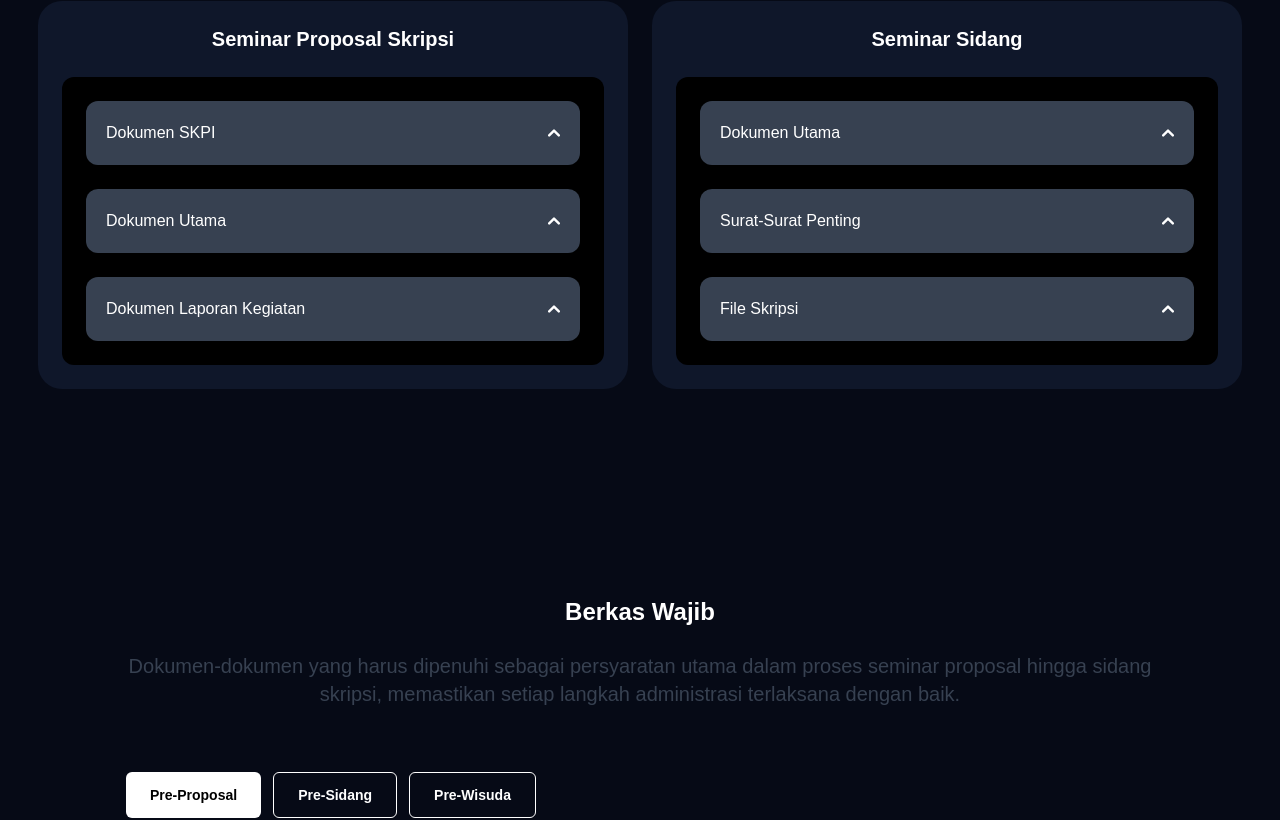
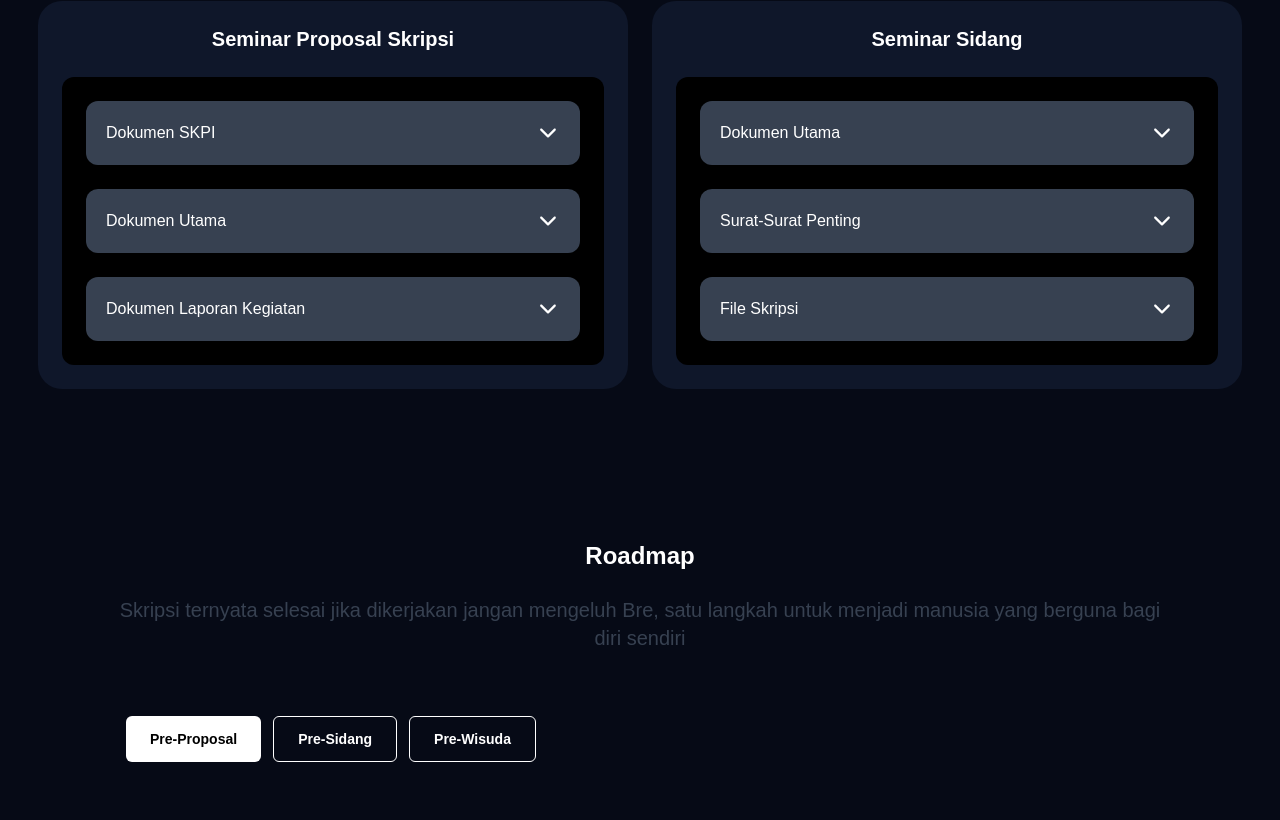
Before and after one commit to belum-ada-nama/Panduan-skripsi, a React (Vite) app: page / in a window 1280 px wide. Shown: the part 1080-1900 px from the top of the page. Built offline with nearby package versions, Linux system fonts and the light colour scheme.

Commit message:
feat: update assets and improve component structure for better performance and readability

```diff
--- a/src/components/AccordionBerkas.tsx
+++ b/src/components/AccordionBerkas.tsx
@@ -1,4 +1,5 @@
 import { useState, useRef } from "react";
+import { IoIosArrowDown } from "react-icons/io";
 
 interface AccordionProps {
   syarats: { category: string; listSyarat: string[] };
@@ -25,22 +26,7 @@ const AccordionBerkas: React.FC<AccordionProps> = ({ syarats }) => {
             aria-controls={`accordion-collapse-body`}
           >
             <span className="mr-3">{syarats.category}</span>
-            <svg
-              data-accordion-icon
-              className={`w-3 h-3 shrink-0 transition-transform ${openIndex === 0 ? "rotate-180" : ""}`}
-              aria-hidden="true"
-              xmlns="http://www.w3.org/2000/svg"
-              fill="none"
-              viewBox="0 0 10 6"
-            >
-              <path
-                stroke="currentColor"
-                strokeLinecap="round"
-                strokeLinejoin="round"
-                strokeWidth="2"
-                d="M9 5 5 1 1 5"
-              />
-            </svg>
+            <IoIosArrowDown size={24}/>
           </button>
         </h2>
         <div
--- a/src/components/Hero.tsx
+++ b/src/components/Hero.tsx
@@ -1,26 +1,29 @@
-import { useState, useEffect } from "react";
-
+import React, { useState, useEffect } from "react";
 import iconLogo from "../assets/logo.svg";
-
 import Button from "./Button";
 
+interface HeroProps {
+  scrollToSection: (ref: React.RefObject<HTMLDivElement>) => void;
+  section1Ref: React.RefObject<HTMLDivElement>; // Terima ref untuk SectionFileSyarat
+  section2Ref: React.RefObject<HTMLDivElement>; // Terima ref untuk SectionToolsHelper
+}
 
-function Hero() {
+const Hero = ({ scrollToSection, section1Ref, section2Ref }: HeroProps) => {
   const [isVisible, setIsVisible] = useState(false);
-
 
   useEffect(() => {
     setIsVisible(true);
   }, []);
 
   return (
-    <div className="w-full text-white px-6 sm:px-10 lg:px-20 lg:pb-[186px] ">
+    <div className="w-full text-white px-6 sm:px-10 lg:px-20 lg:pb-[186px]">
       {/* Logo Section */}
       <div
-        className={`flex justify-center transition-opacity duration-1000 border-b-2 relative ${isVisible ? "opacity-100" : "opacity-0"
-          }`}
+        className={`flex justify-center transition-opacity duration-1000 border-b-2 relative ${
+          isVisible ? "opacity-100" : "opacity-0"
+        }`}
       >
-        <img src={iconLogo} alt="Logo" className="w-36 h-36 " />
+        <img src={iconLogo} alt="Logo" className="w-36 h-36" />
         <div className="absolute bottom-0 right-0 p-2 rounded-tl-lg">
           <span>Sabtu, 13 Januari 2025</span>
         </div>
@@ -28,25 +31,17 @@ function Hero() {
 
       {/* Main Content Section */}
       <div
-        className={`flex flex-col items-center justify-center  lg:space-y-0 transition-all duration-1000 ${isVisible ? "opacity-100 translate-x-0" : "opacity-0 translate-x-10"
-          }`}
+        className={`flex flex-col items-center justify-center lg:space-y-0 transition-all duration-1000 ${
+          isVisible ? "opacity-100 translate-x-0" : "opacity-0 translate-x-10"
+        }`}
       >
-        <div className="container mx-auto p-4 text-center ">
+        <div className="container mx-auto p-4 text-center">
           {/* Title Section */}
           <div className="space-y-4">
-            <span className="block py-6 text-lg sm:text-xl ">
-              PANDUAN SKRIPSI
-            </span>
-            <h1 className="text-3xl sm:text-4xl md:text-5xl font-bold">
-              TEKNIK INFORMATIKA
-            </h1>
-            <h1 className="text-3xl sm:text-4xl md:text-5xl font-bold">
-              UNIVERSITAS NUSAPUTRA
-            </h1>
-            <h1 className="text-3xl sm:text-4xl md:text-5xl font-bold">
-              SUKABUMI
-            </h1>
-
+            <span className="block py-6 text-lg sm:text-xl">PANDUAN SKRIPSI</span>
+            <h1 className="text-3xl sm:text-4xl md:text-5xl font-bold">TEKNIK INFORMATIKA</h1>
+            <h1 className="text-3xl sm:text-4xl md:text-5xl font-bold">UNIVERSITAS NUSAPUTRA</h1>
+            <h1 className="text-3xl sm:text-4xl md:text-5xl font-bold">SUKABUMI</h1>
           </div>
 
           {/* Description */}
@@ -56,19 +51,17 @@ function Hero() {
 
           {/* Button Section */}
           <div className="space-x-2 flex justify-center mt-14">
-
             <Button
               variant="primary"
               size="small"
-
-
+              onClick={() => scrollToSection(section1Ref)} // Scroll ke SectionFileSyarat
             >
-
               Road Map
             </Button>
             <Button
               variant="secondary"
               size="small"
+              onClick={() => scrollToSection(section2Ref)}
             >
               Tools
             </Button>
@@ -77,6 +70,6 @@ function Hero() {
       </div>
     </div>
   );
-}
+};
 
 export default Hero;
--- a/src/components/SectionFileSyarat.tsx
+++ b/src/components/SectionFileSyarat.tsx
@@ -1,107 +1,117 @@
+import React, { forwardRef } from "react";
+import SectionTitle from "./SectionTitle";
+import AccordionBerkas from "./AccordionBerkas";
 
-import AccordionBerkas from "./AccordionBerkas";
-import SectionTitle from "./SectionTitle"
+interface SectionFileSyaratProps {
+  ref?: React.RefObject<HTMLDivElement>;
+}
+
 const berkasData = [
   {
-        category: 'Seminar Proposal Skripsi',
+    category: "Seminar Proposal Skripsi",
     data: [
       {
-                category: 'Dokumen SKPI',
+        category: "Dokumen SKPI",
         listSyarat: [
-                    'Laporan PKL',
-                    'Laporan KKN',
-                    'Minimal LoA SCP Riset jika Riset',
-                    'Bukti Minimal 10 bulan internship Jika Internship',
-                ]
+          "Laporan PKL",
+          "Laporan KKN",
+          "Minimal LoA SCP Riset jika Riset",
+          "Bukti Minimal 10 bulan internship Jika Internship",
+        ],
       },
       {
-                category: 'Dokumen Utama',
+        category: "Dokumen Utama",
         listSyarat: [
-                    'Proposal Skripsi Bab 1 sampai 3',
-                    'Lembar pengesahan seminar skripsi (Scan)',
-                    'Lembar persetujuan seminar skripsi',
-                    'Sample Data (Jika relevan dengan topik skripsi)',
-                ]
+          "Proposal Skripsi Bab 1 sampai 3",
+          "Lembar pengesahan seminar skripsi (Scan)",
+          "Lembar persetujuan seminar skripsi",
+          "Sample Data (Jika relevan dengan topik skripsi)",
+        ],
       },
       {
-                category: 'Dokumen Laporan Kegiatan',
+        category: "Dokumen Laporan Kegiatan",
         listSyarat: [
-                    'Minimal 3 SKPI Keahlian (Python, Mikrotik, AI, JS, Database, dsb.)',
-                    'Minimal 3 SKPI Umum (TKDA, Public Speaking, English, dsb.)',
-                    'Sertifikat Workshop dari Prodi & Luar Prodi',
-                    'Sertifikat Seminar Nasional dan Internasional (Prodi & Luar Prodi)',
-                ]
-            }
-        ]
+          "Minimal 3 SKPI Keahlian (Python, Mikrotik, AI, JS, Database, dsb.)",
+          "Minimal 3 SKPI Umum (TKDA, Public Speaking, English, dsb.)",
+          "Sertifikat Workshop dari Prodi & Luar Prodi",
+          "Sertifikat Seminar Nasional dan Internasional (Prodi & Luar Prodi)",
+        ],
+      },
+    ],
   },
   {
-        category: 'Seminar Sidang',
+    category: "Seminar Sidang",
     data: [
       {
-                category: 'Dokumen Utama',
+        category: "Dokumen Utama",
         listSyarat: [
-                    'Sertifikat Mabim (Masa Bimbingan Mahasiswa)',
-                    'Sertifikat Hakrab (Himpunan Akademik atau Organisasi Kemahasiswaan)',
-                    '4 SKPI Keahlian (Python, Mikrotik, AI, JS, Database, dsb.)',
-                    '4 SKPI Umum (TKDA, Public Speaking, English, dsb.)',
-                    'Sertifikat Workshop dari Prodi & Luar Prodi',
-                    'Sertifikat Seminar Nasional dan Internasional (Prodi & Luar Prodi)',
-                ]
+          "Sertifikat Mabim (Masa Bimbingan Mahasiswa)",
+          "Sertifikat Hakrab (Himpunan Akademik atau Organisasi Kemahasiswaan)",
+          "4 SKPI Keahlian (Python, Mikrotik, AI, JS, Database, dsb.)",
+          "4 SKPI Umum (TKDA, Public Speaking, English, dsb.)",
+          "Sertifikat Workshop dari Prodi & Luar Prodi",
+          "Sertifikat Seminar Nasional dan Internasional (Prodi & Luar Prodi)",
+        ],
       },
       {
-                category: 'Surat-Surat Penting',
+        category: "Surat-Surat Penting",
         listSyarat: [
-                    'Surat Penyerahan Buku Sumbangan dari BAU Universitas',
-                    'Surat Permohonan Sidang',
-                    'Surat Bebas Pinjaman Buku dari Perpustakaan',
-                    'Surat Pengajuan Judul Skripsi',
-                    'Surat Penunjukan Dosen Pembimbing Skripsi',
-                    'Surat Bukti Persetujuan Pembimbing untuk Ujian Sidang di TTD oleh pembimbing',
-                    'Surat Keterangan Bebas Akademik dan Administrasi',
-                ]
+          "Surat Penyerahan Buku Sumbangan dari BAU Universitas",
+          "Surat Permohonan Sidang",
+          "Surat Bebas Pinjaman Buku dari Perpustakaan",
+          "Surat Pengajuan Judul Skripsi",
+          "Surat Penunjukan Dosen Pembimbing Skripsi",
+          "Surat Bukti Persetujuan Pembimbing untuk Ujian Sidang di TTD oleh pembimbing",
+          "Surat Keterangan Bebas Akademik dan Administrasi",
+        ],
       },
       {
-                category: 'File Skripsi',
+        category: "File Skripsi",
         listSyarat: [
-                    'Softcopy Foto Berwarna (4x6, 3x4, 2x3)',
-                    'Fotocopy Ijazah SLTA yang Dilegalisir',
-                    'Lembar Persyaratan Sidang (KHS hingga semester akhir)',
-                    'Formulir Pendaftaran Sidang',
-                    'Kartu Bimbingan (minimal 8 kali bimbingan)',
-                    'Formulir Revisi Skripsi yang Ditandatangani Pembimbing',
-                    'Hard Cover Skripsi sebanyak 3 Rangkap berwarna biru',
-                    'CD Berisi Dokumen Skripsi',
-                    'Jurnal Penelitian Skripsi Minimal Sinta 4',
-                    'Manual Book (untuk aplikasi)',
-                ]
-            }
-        ]
-    }
+          "Softcopy Foto Berwarna (4x6, 3x4, 2x3)",
+          "Fotocopy Ijazah SLTA yang Dilegalisir",
+          "Lembar Persyaratan Sidang (KHS hingga semester akhir)",
+          "Formulir Pendaftaran Sidang",
+          "Kartu Bimbingan (minimal 8 kali bimbingan)",
+          "Formulir Revisi Skripsi yang Ditandatangani Pembimbing",
+          "Hard Cover Skripsi sebanyak 3 Rangkap berwarna biru",
+          "CD Berisi Dokumen Skripsi",
+          "Jurnal Penelitian Skripsi Minimal Sinta 4",
+          "Manual Book (untuk aplikasi)",
+        ],
+      },
+    ],
+  },
 ];
 
-
-function SectionFileSyarat() {
+const SectionFileSyarat = forwardRef<HTMLDivElement, SectionFileSyaratProps>((_, ref) => {
   return (
-        <div className="flex px-6 flex-col items-center py-[71px]">
+    <div ref={ref} className="flex px-6 flex-col items-center py-[71px]">
       <div className="text-center py-14 space-y-6 lg:w-[1051px]">
-                <SectionTitle title="Syarat Berkas" description="Dokumen-dokumen yang harus dipenuhi sebagai persyaratan utama dalam proses seminar proposal hingga sidang skripsi, memastikan setiap langkah administrasi terlaksana dengan baik." />
+        <SectionTitle
+          title="Syarat Berkas"
+          description="Dokumen-dokumen yang harus dipenuhi sebagai persyaratan utama dalam proses seminar proposal hingga sidang skripsi, memastikan setiap langkah administrasi terlaksana dengan baik."
+        />
       </div>
       <div className="lg:space-y-0 space-y-6 lg:flex gap-6">
         {berkasData.map((item) => (
           <ContainerSyarats key={item.category} category={item} />
         ))}
+      </div>
+    </div>
+  );
+});
 
-            </div>
+export default SectionFileSyarat;
 
-        </div>
-
-    )
+interface ContainerSyaratsProps {
+  category: {
+    category: string;
+    data: { category: string; listSyarat: string[] }[];
+  };
 }
 
-export default SectionFileSyarat
-
-
-function ContainerSyarats({ category }: { category: { category: string, data: { category: string, listSyarat: string[] }[] } }) {
+function ContainerSyarats({ category }: ContainerSyaratsProps) {
   return (
     <div className="w-full xl:w-[590px] p-6 bg-slate-900 rounded-3xl space-y-6">
       <h1 className="text-center text-xl font-bold">{category.category}</h1>
--- a/src/components/TimeLine.tsx
+++ b/src/components/TimeLine.tsx
@@ -1,11 +1,13 @@
-import { useState } from "react";
+import React, { forwardRef, useState } from "react";
 import Button from "./Button";
 import SectionTitle from "./SectionTitle";
 
-function TimeLine() {
+interface TimeLineProps {
+  ref?: React.RefObject<HTMLDivElement>;
+}
 
+const TimeLine = forwardRef<HTMLDivElement, TimeLineProps>((_, ref) => {
   const [activeContent, setActiveContent] = useState<"preProposal" | "preSidang" | "preWisuda">("preProposal");
-
 
   const contentData: { [key in "preProposal" | "preSidang" | "preWisuda"]: { title: string; description?: string }[] } = {
     preProposal: [
@@ -75,34 +77,38 @@ function TimeLine() {
       },
       {
         title: "Finish - War is over",
-
       },
     ],
   };
 
   return (
-        <div className="w-full px-6 sm:px-12 lg:px-[118px] bg-[#060A16] text-white pb-60 pt-20">
+    <div ref={ref} className="w-full px-6 sm:px-12 lg:px-[118px] bg-[#060A16] text-white pb-60 pt-20">
       <SectionTimeLine activeContent={activeContent} setActiveContent={setActiveContent} />
       <div className="flex flex-col space-y-12">
         {contentData[activeContent].map((item, index) => (
-                    <div key={index} className="flex  w-full">
+          <div key={index} className="flex w-full">
             <TimelineBlokRight title={item.title} description={item.description} />
           </div>
         ))}
       </div>
     </div>
   );
-}
+});
 
 export default TimeLine;
 
-function SectionTimeLine({ activeContent, setActiveContent }: { activeContent: "preProposal" | "preSidang" | "preWisuda"; setActiveContent: React.Dispatch<React.SetStateAction<"preProposal" | "preSidang" | "preWisuda">> }) {
+interface SectionTimeLineProps {
+  activeContent: "preProposal" | "preSidang" | "preWisuda";
+  setActiveContent: React.Dispatch<React.SetStateAction<"preProposal" | "preSidang" | "preWisuda">>;
+}
+
+function SectionTimeLine({ activeContent, setActiveContent }: SectionTimeLineProps) {
   return (
-        <div className="flex flex-col items-center mb-20">
-            <div className="text-center py-14 space-y-6 lg:w-[1051px]">
+    <div className="flex flex-col items-center mb-20 ">
+      <div className="text-center pb-14 space-y-6 lg:w-[1051px]">
         <SectionTitle
-                    title="Berkas Wajib"
-                    description="Dokumen-dokumen yang harus dipenuhi sebagai persyaratan utama dalam proses seminar proposal hingga sidang skripsi, memastikan setiap langkah administrasi terlaksana dengan baik."
+          title="Roadmap"
+          description="Skripsi ternyata selesai jika dikerjakan jangan mengeluh Bre, satu langkah untuk  menjadi manusia yang berguna bagi diri sendiri"
         />
       </div>
       <div className="flex w-full justify-center md:justify-start lg:justify-start p-2 space-x-3">
@@ -139,22 +145,22 @@ interface TimelineBlokRightProps {
 
 function TimelineBlokRight({ title, description }: TimelineBlokRightProps) {
   return (
-        <div className="flex space-x-12 h-[150px] border-white">
+    <div className="flex space-x-12 h-auto border-white">
       <div className="flex flex-col">
         <div className="relative top-4">
           <div className="w-6 h-6 bg-white rounded-full absolute -top-1/2 left-1/2 -translate-x-1/2 -translate-y-1/2 flex items-center justify-center"></div>
         </div>
         <div className="w-1 h-auto relative">
-                    <div className="w-1 h-[200px] bg-white absolute top-2"></div>
+          <div className="w-1 h-[300px] md:[220px] lg:[200px] bg-white absolute top-2"></div>
         </div>
       </div>
       <div className="h-full flex flex-col justify-between">
         <div className="space-y-4">
           <div className="flex space-x-2 items-center">
-                        <h1 className="text-2xl md:text-3xl lg:text-4xl font-bold">{title}</h1>
+            <h1 className="text-xl md:text-3xl lg:text-4xl font-bold">{title}</h1>
           </div>
           <div>
-                        <p className="text-gray-600 text-lg md:text-xl lg:text-2xl">{description}</p>
+            <p className="text-gray-600 text-base md:text-xl lg:text-2xl">{description}</p>
           </div>
         </div>
       </div>
--- a/src/components/Tools.tsx
+++ b/src/components/Tools.tsx
@@ -12,7 +12,7 @@ const Tools: React.FC = () => {
   const [data, setData] = useState<Data[]>([]);
   const [loading, setLoading] = useState<boolean>(true);
   const [error, setError] = useState<string | null>(null);
-  const [selectedCategory, setSelectedCategory] = useState<string | null>('Publikasi dan Riset'); // Default to 'Publikasi dan Riset'
+  const [selectedCategory, setSelectedCategory] = useState<string | null>('Publikasi dan Riset');
 
   useEffect(() => {
     const fetchJsonData = async () => {
--- a/src/pages/Home.tsx
+++ b/src/pages/Home.tsx
@@ -1,33 +1,42 @@
-import Accordion from "../components/Accordion";
-
-
-
+import React, { useRef } from "react";
 import Hero from "../components/Hero";
+import SectionFileSyarat from "../components/SectionFileSyarat";
+import SectionToolsHelper from "../components/SectionToolsHelper";
 import TimeLine from "../components/TimeLine";
 import DevTeam from "../components/DevTeam";
-
-import SectionFileSyarat from "../components/SectionFileSyarat";
 import SectionRecomendedPaper from "../components/SectionRecomendedPaper";
 import SectionDoandDont from "../components/SectionDoandDont";
 import SectionTemplateChat from "../components/SectionTemplateChat";
-import SectionToolsHelper from "../components/SectionToolsHelper";
+import Accordion from "../components/Accordion";
 
 function Home() {
+  const section1Ref = useRef<HTMLDivElement>(null); // Ref untuk SectionFileSyarat
+  const section2Ref = useRef<HTMLDivElement>(null); // Ref untuk SectionToolsHelper
+
+  const scrollToSection = (ref: React.RefObject<HTMLDivElement>) => {
+    if (ref.current) {
+      ref.current.scrollIntoView({ behavior: "smooth" });
+    }
+  };
 
   return (
     <div className="flex flex-col items-center justify-center bg-[#060A16] text-white font-san-francisco">
 
-            <Hero />
-            <SectionFileSyarat />
+      <Hero
+        scrollToSection={scrollToSection}
+        section1Ref={section1Ref}
+        section2Ref={section2Ref}
+      />
 
-            <TimeLine />
+
+      <SectionFileSyarat  />
+      <TimeLine ref={section1Ref}/>
       <SectionRecomendedPaper />
       <SectionDoandDont />
       <SectionTemplateChat />
+      <SectionToolsHelper ref={section2Ref} />
 
-            <SectionToolsHelper />
-
-            {/* Adjusting padding for responsiveness */}
+      {/* Konten lainnya */}
       <div className="w-full px-4 md:px-10 lg:px-[185px] py-10 md:py-20">
         <Accordion
           questions={[
@@ -35,22 +44,6 @@ function Home() {
               question: 'Bagaimana kalau ada proposal mahasiswa yang ditolak saat seminar proposal, Apakah seminar proposalnya harus diulangi?',
               answer: 'Jika proposal dinyatakan tidak layak saat seminar maka mahasiswa tersebut harus mengulang pengajuan judul proposal kepada dosen pembimbing tanpa melakukan seminar ulang.'
             },
-                        {
-                            question: 'Kapan dan bagaimana proses submit jurnal skripsi minimal Sinta 4?',
-                            answer: 'Proses submit dilakukan sebelum sidang skripsi selambat-lambatnya di bulan Mei. Prosesnya adalah Memilih Jurnal yang Sesuai, mempersiapkan manuskrip, Cek Plagiarisme, Submit ke Jurnal Tujuan, Review dari Editor, Revisi dan Finalisasi.'
-                        },
-                        {
-                            question: 'Apakah harus konsultasi dulu atau tidak dalam proses pembuatan Seminar Proposal?',
-                            answer: 'Mahasiswa dapat melakukan konsultasi dari Bab 1 sampai Bab 3 kepada dosen promotor atau dosen dengan keahlian mendalam di bidang penelitian terkait.'
-                        },
-                        {
-                            question: 'Apakah bisa kalau mau mengajukan penggantian konsentrasi dari topik skripsi?',
-                            answer: 'Tentu saja bisa. Mahasiswa dapat menjelaskan alasan mengapa ingin mengganti konsentrasi atau topik termasuk relevansi dan tujuan penelitian skripsi kepada dosen pembimbing.'
-                        },
-                        {
-                            question: 'Bagaimana jika SKPI keahlian atau SKPI umumnya belum memenuhi jumlah persyaratan skripsi?',
-                            answer: 'Jika sudah membayar SKPI tapi belum melaksanakan kegiatannya maka mahasiswa dapat meminta surat keterangan ke GTTC atau Nutral. Tetapi jika mahasiswa belum membayar SKPI sama sekali maka mahasiswa tidak dapat mendaftar sidang ke SASU karena dinilai persyaratan belum lengkap sehingga harus tambah semester.'
-                        }
           ]}
         />
       </div>
```
Also changed, not shown: src/components/SectionToolsHelper.tsx (+11 -8 lines), 5 other files (tests, documents, lock files or other folders). Lines whose indentation alone changed are shown as unchanged.
